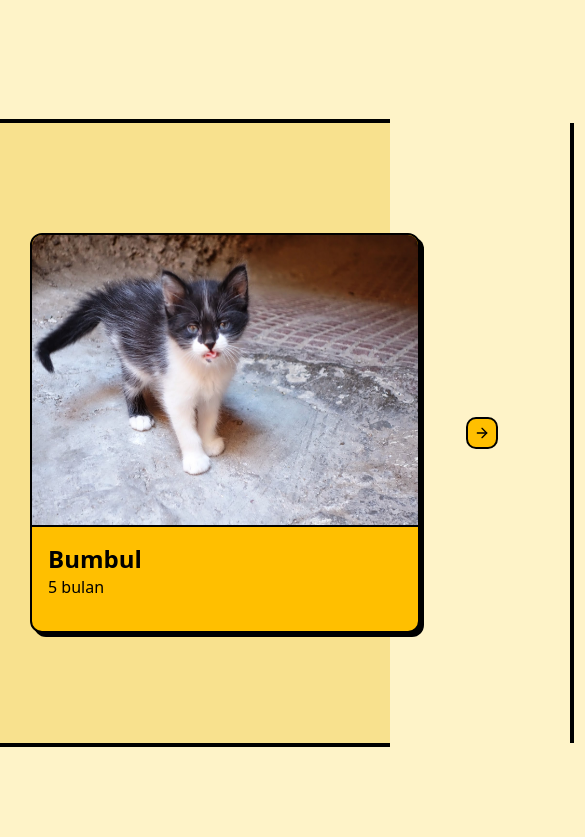
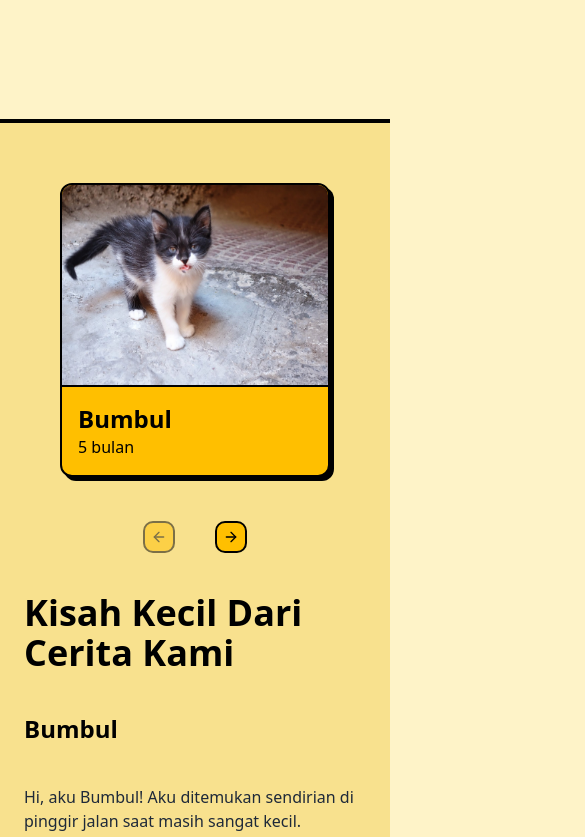
Before and after one commit to imAbizars/adopcing.v1, a React (Vite) app: page / in a window 390 px wide. Shown: the part 960-1797 px from the top of the page, 585 px wide, since content can reach past the window. Built offline with nearby package versions, Linux system fonts and the light colour scheme.

Commit message:
style:edit to layout mobile first

```diff
--- a/src/components/homepage/Carousel.jsx
+++ b/src/components/homepage/Carousel.jsx
@@ -27,23 +27,25 @@ export default function CarouselDemo({ onSlideChange }) {
   }, [api])
 
   return (
-      <Carousel className="w-full max-w-[450px] " setApi={setApi}>
+      <Carousel className="" setApi={setApi}>
         <CarouselContent>
           {carousellist.map((cat) => (
             <CarouselItem key={cat.id}>
-              <div className="p-[30px]">
+              <div className="p-15">
                 <ImageCard
                   imageUrl={cat.image}
                   caption={cat.nama}
                   umur={cat.umur}
-                  className="w-full h-[400px] object-cover rounded-xl"
+                  className="w-full object-cover rounded-xl"
                 />
               </div>
             </CarouselItem>
           ))}
         </CarouselContent>
-        <CarouselPrevious />
-        <CarouselNext />
+        <div className="flex justify-center gap-10">
+          <CarouselPrevious />
+          <CarouselNext />
+        </div>
       </Carousel>
   )
 }
--- a/src/components/homepage/HeroText2.jsx
+++ b/src/components/homepage/HeroText2.jsx
@@ -2,7 +2,7 @@ import FadeInSection from "../animations/FadeInSection"
 import { Button } from "../ui/button"
 export default function HeroText2({ cat}) {
   return (
-        <div className="w-120 ">
+        <div className="p-6">
             <h1 className="text-4xl ">Kisah Kecil Dari Cerita Kami</h1>
             <FadeInSection
             initial={{opacity:0,x:-20}}
--- a/src/components/ui/carousel.jsx
+++ b/src/components/ui/carousel.jsx
@@ -167,8 +167,8 @@ function CarouselPrevious({
       data-slot="carousel-previous"
       variant={variant}
       size={size}
-      className={cn("absolute size-8 rounded-base", orientation === "horizontal"
-        ? "top-1/2 -left-12 -translate-y-1/2"
+      className={cn("size-8 rounded-base", orientation === "horizontal"
+        ? "top-1/2 -left-2 -translate-y-1/2"
         : "-top-12 left-1/2 -translate-x-1/2 rotate-90", className)}
       disabled={!canScrollPrev}
       onClick={scrollPrev}
@@ -192,8 +192,8 @@ function CarouselNext({
       data-slot="carousel-next"
       variant={variant}
       size={size}
-      className={cn("absolute h-8 w-8 rounded-base", orientation === "horizontal"
-        ? "-right-12 top-1/2 -translate-y-1/2"
+      className={cn(" h-8 w-8 rounded-base", orientation === "horizontal"
+        ? "-right-1 top-1/2 -translate-y-1/2"
         : "-bottom-12 left-1/2 -translate-x-1/2 rotate-90", className)}
       disabled={!canScrollNext}
       onClick={scrollNext}
--- a/src/pages/Home.jsx
+++ b/src/pages/Home.jsx
@@ -18,11 +18,11 @@ export default function Home({ eyeRefs }) {
       </section>
 
       {/* section 2 */}
-      <section className="flex sm:justify-center gap-30 bg-secondary-background border-b-4  ">
-        <div className="py-20">
+      <section className="flex flex-col  bg-secondary-background border-b-4  ">
+        <div className="">
           <Carousel onSlideChange={setSelectedCat} />
         </div>
-        <div className="py-20 pl-6 border-l-4">
+        <div>
           <HeroText2
           cat={selectedCat}
           key={selectedCat.id}/>
```
